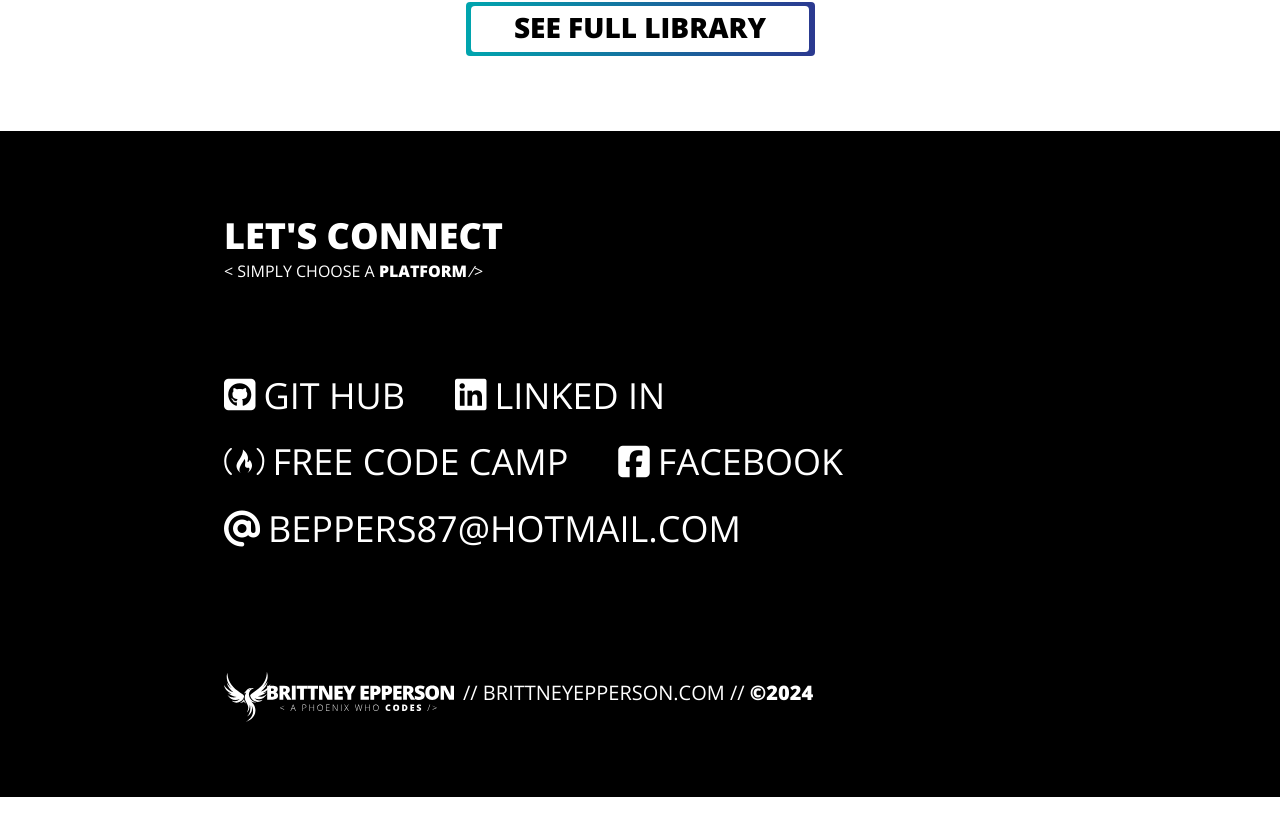
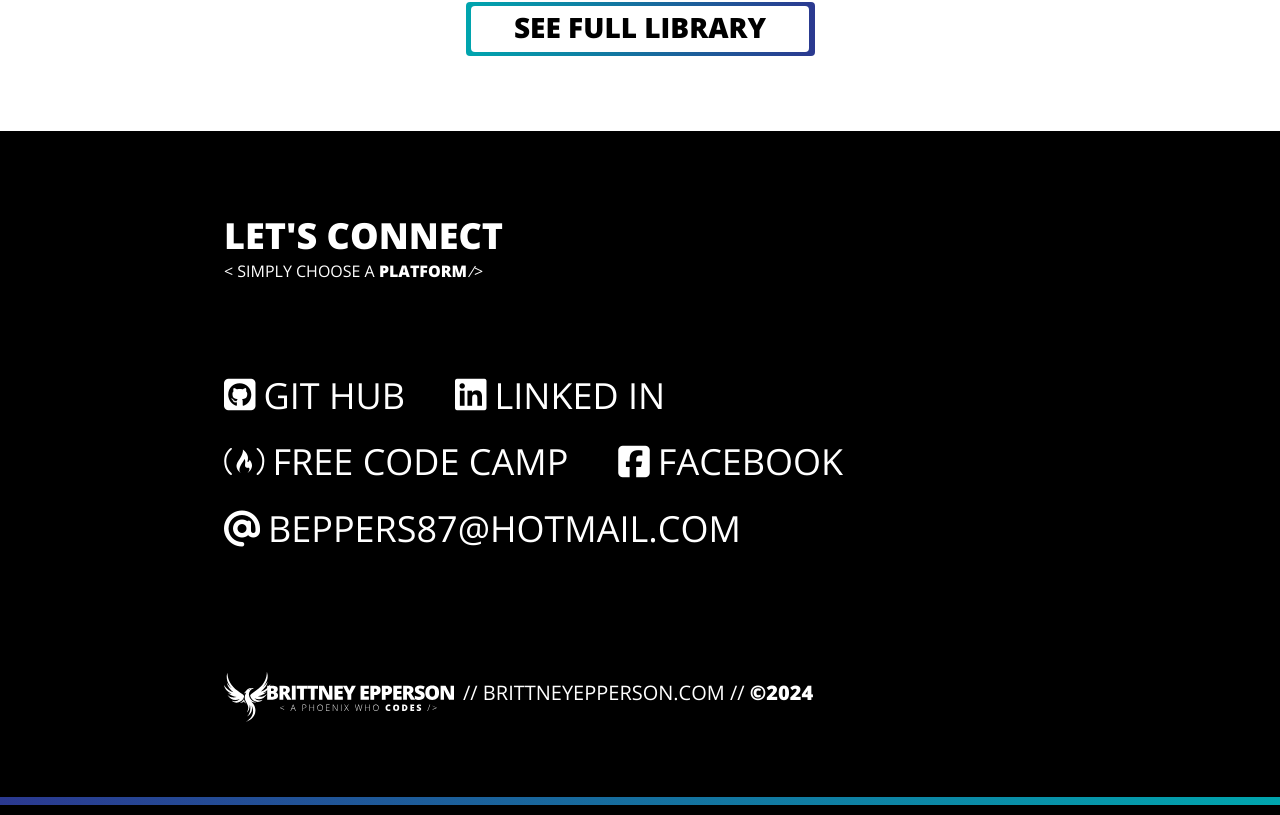
Before and after one commit to ha-x-3/portfolio, a React (Vite) app: page / in a window 1280 px wide. Shown: the part 2936-3751 px from the top of the page. Built offline with nearby package versions, Linux system fonts and the light colour scheme.

Commit message:
Added parallax background to contact section

```diff
--- a/src/App.css
+++ b/src/App.css
@@ -251,11 +251,31 @@ a {
 .contact {
   background-color: black;
   color: white;
+  position: relative;
+  overflow: hidden;
+  min-height: 85.45vh;
+}
+
+.parallaxBackgroundContact {
+  position: absolute;
+  top: 0;
+  left: 0;
+  right: 0;
+  bottom: 0;
+  background-image: url('./assets/Phoenix.svg');
+  background-repeat: no-repeat;
+  background-size: 1229px 1328px;
+  background-position: left 75px top 10px;
+  z-index: 0;
 }
 
 .contactContent {
+  position: relative;
+  z-index: 1;
   width: 65vw;
   margin: auto;
+  display: flex;
+  flex-direction: column;
 }
 
 .contactHeading {
@@ -294,6 +314,19 @@ a {
   padding: 10px 9px 0 0;
 }
 
+.footerGradient {
+  padding-bottom: -4px;
+  height: 8px;
+  width: 100vw;
+  background: linear-gradient(-90deg, rgba(0, 165, 174, 1) 0%, rgba(43, 57, 144, 1) 100%);
+  transform: translateX(-100%);
+  transition: transform 1s ease;
+}
+
+.footerGradient.show {
+  transform: translateX(0);
+}
+
 /* Mobile styles */
 @media (max-width: 767px) {
   .projectGrid {
--- a/src/App.jsx
+++ b/src/App.jsx
@@ -11,6 +11,7 @@ function App() {
   const [showNav, setShowNav] = useState(false);
   const [startParallax, setStartParallax] = useState(false);
   const mySkillsRef = useRef(null);
+  const contactRef = useRef(null);
 
   useEffect(() => {
 		const handleScroll = () => {
@@ -23,6 +24,14 @@ function App() {
 				const triggerPoint = window.innerHeight * 0.6; // 60% of viewport height
 
 				setStartParallax(mySkillsRect.top < triggerPoint);
+			}
+
+			if (contactRef.current) {
+				const contactRect =
+					contactRef.current.getBoundingClientRect();
+				const triggerPoint = window.innerHeight * 0.99; // 99% of viewport height
+
+				setStartParallax(contactRect.top < triggerPoint);
 			}
 		};
 
@@ -42,7 +51,10 @@ function App() {
 				startParallax={startParallax}
 			/>
 			<MyWork />
-			<Contact />
+			<Contact
+				ref={contactRef}
+				startParallax={startParallax}
+			/>
 		</div>
   );
 }
--- a/src/components/Contact.jsx
+++ b/src/components/Contact.jsx
@@ -1,9 +1,56 @@
-import React from 'react';
+import React, { useEffect, useRef } from 'react';
 import navLogo from '../assets/NavLogoWhite.svg';
 
-export default function Contact() {
+const Contact = React.forwardRef(({ startParallax }, ref) => {
+	const backgroundRef = useRef(null);
+
+	useEffect(() => {
+		if (backgroundRef.current) {
+			backgroundRef.current.style.backgroundPosition =
+				'left 500px top -60px';
+		}
+
+		const handleParallax = () => {
+			if (startParallax && backgroundRef.current) {
+				const scrolled = window.scrollY;
+				const currentY = 1000 - scrolled * 0.5; // Start at 165 and move up
+				backgroundRef.current.style.backgroundPosition = `left 500px top ${currentY}px`;
+			}
+		};
+
+		window.addEventListener('scroll', handleParallax);
+		return () => window.removeEventListener('scroll', handleParallax);
+	}, [startParallax]);
+
+	useEffect(() => {
+		const footerGradient = document.querySelector('.footerGradient');
+		const observer = new IntersectionObserver(
+			(entries) => {
+				entries.forEach((entry) => {
+					if (entry.isIntersecting) {
+						footerGradient.classList.add('show');
+					} else {
+						footerGradient.classList.remove('show');
+					}
+				});
+			},
+			{ threshold: 0.1 }
+		);
+
+		observer.observe(document.querySelector('.footer'));
+
+		return () => observer.disconnect();
+	}, []);
+
 	return (
-		<div className='contact'>
+		<div
+			className='contact'
+			ref={ref}
+		>
+			<div
+				className='parallaxBackgroundContact'
+				ref={backgroundRef}
+			>
 				<div className='contactContent'>
 					<div className='contactHeading'>
 						<h1>LET'S CONNECT</h1>
@@ -18,7 +65,8 @@ export default function Contact() {
 							target='_blank'
 							className='contactDetail'
 						>
-						<i className='fa-brands fa-github-square'></i> Git hub
+							<i className='fa-brands fa-github-square'></i> Git
+							hub
 						</a>
 						<a
 							href='https://www.linkedin.com/in/brittney-epperson/'
@@ -32,8 +80,8 @@ export default function Contact() {
 							target='_blank'
 							className='contactDetail'
 						>
-						<i className='fa-brands fa-free-code-camp'></i>{' '}
-						free Code Camp
+							<i className='fa-brands fa-free-code-camp'></i> free
+							Code Camp
 						</a>
 						<a
 							href='https://www.facebook.com/brittney.epperson'
@@ -64,6 +112,10 @@ export default function Contact() {
 						</p>
 					</div>
 				</div>
+				<div className='footerGradient'></div>
+			</div>
 		</div>
 	);
-}
+});
+
+export default Contact;
```
Lines whose indentation alone changed are shown as unchanged.
